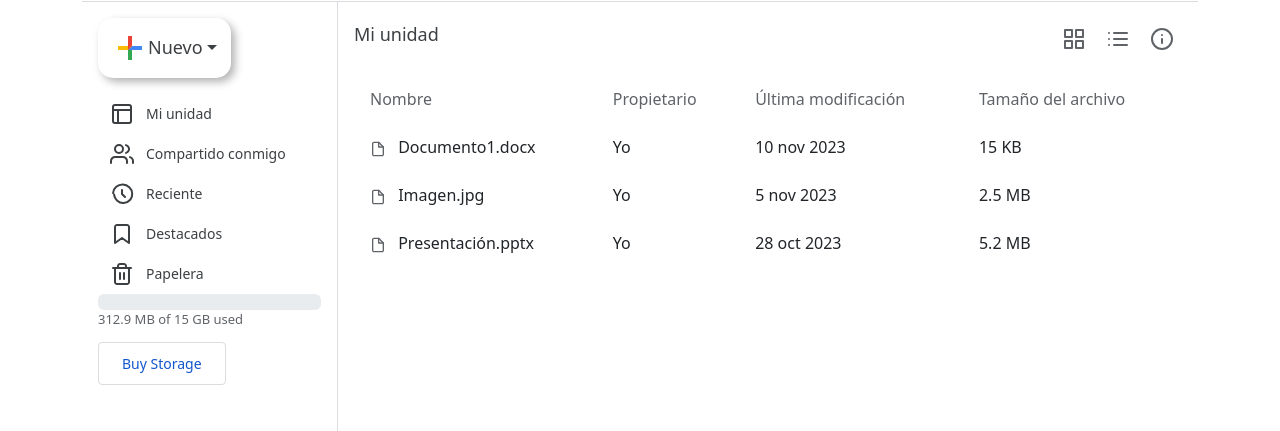
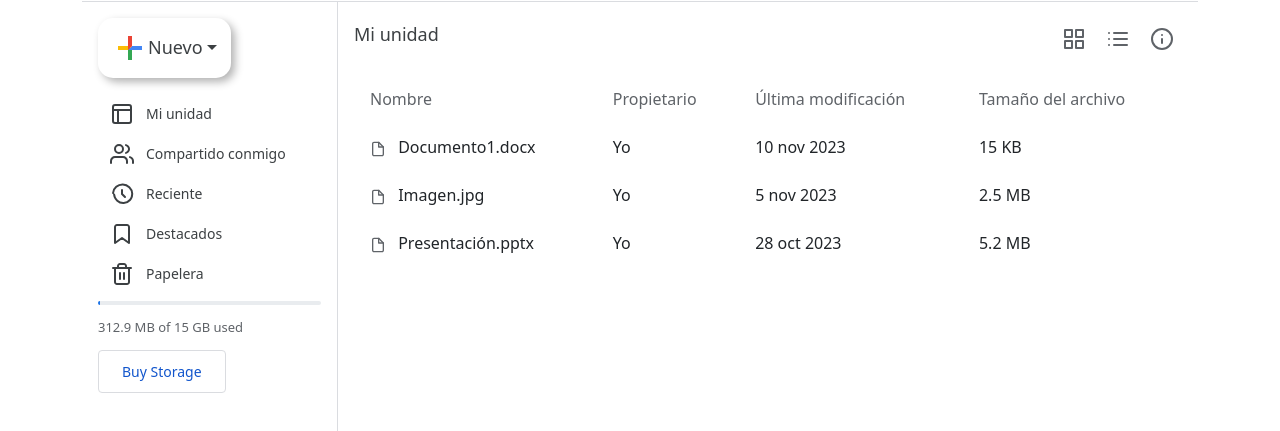
Before and after one commit to BryanGallardo2507/GoogleDrive, a plain HTML site: page index.html in a window 1280 px wide. Shown: the part 57-488 px from the top of the page. Drawn offline with nearby package versions, Linux system fonts and the light colour scheme.

Commit message:
barra de progreso flaca

```diff
--- a/styles.css
+++ b/styles.css
@@ -186,3 +186,19 @@
 .outlined-button:focus {
 	background: #e3eefd;
 }
+.progress {
+	height: 4px !important;
+	background: #e0e0e0;
+	border-radius: 4px;
+	margin-bottom: 13px;
+	position: relative;
+	overflow: hidden;
+	margin-top: 7px;
+}
+.progress:after {
+	content: '';
+	position: absolute;
+	height: 100%;
+	width: var(--v, 0%);
+	background: #1a73e8;
+}
```
